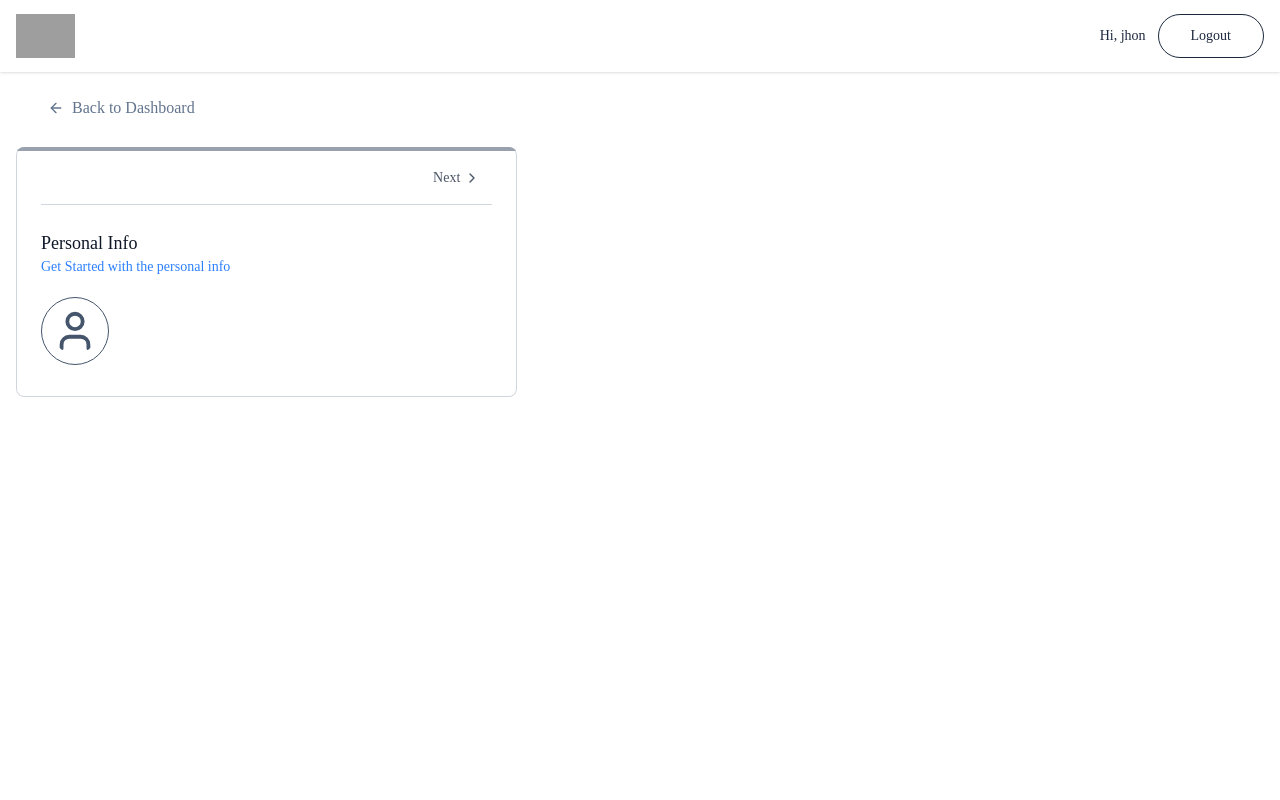
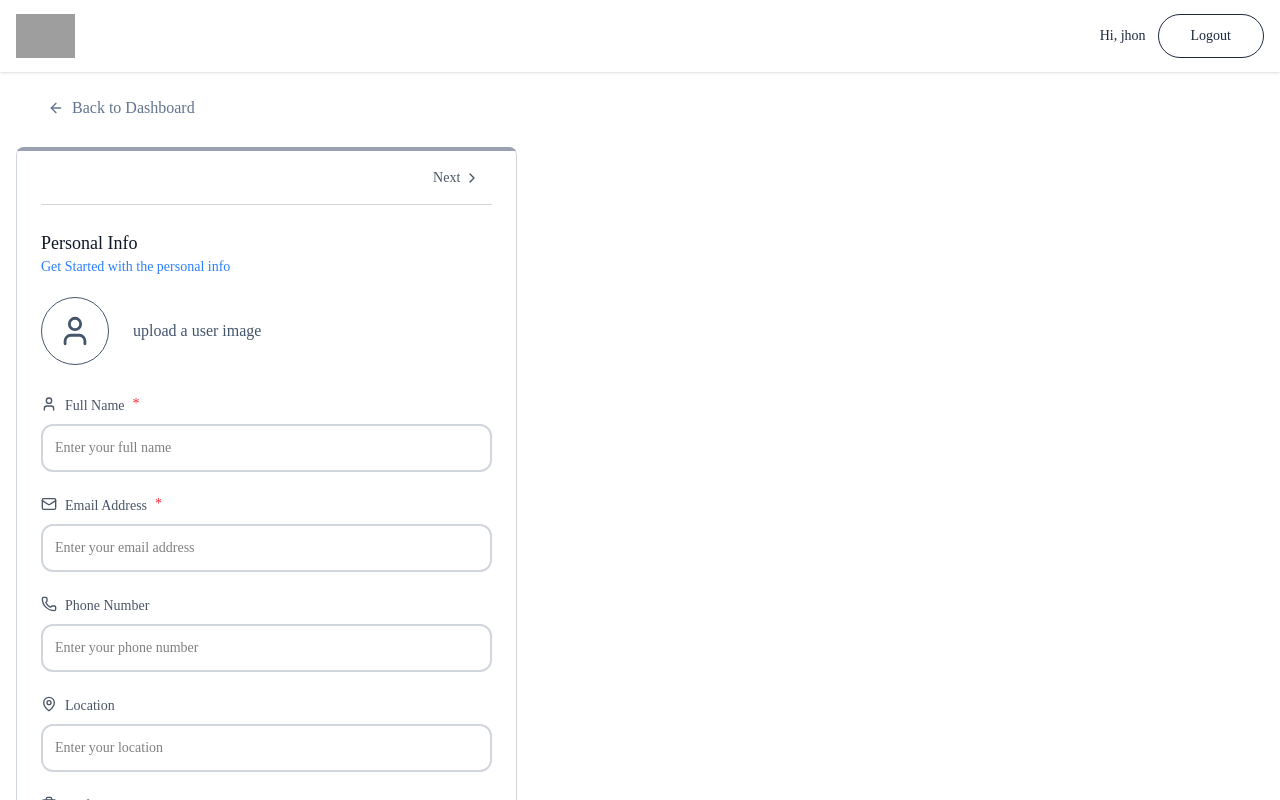
Before and after one commit to MithranMurugavel/Resume-Builder, a React (Vite) app in the folder frontend/: page /app/builder/1 in a window 1280 px wide. Shown: the top 800 px of the page. Built offline with nearby package versions, Linux system fonts and the light colour scheme; grey boxes are pictures that could not be loaded; a web font is replaced by a local one.

Commit message:
feat:added input fields in buildpage(personal info)

```diff
--- a/frontend/package.json
+++ b/frontend/package.json
@@ -14,6 +14,7 @@
     "lucide-react": "^1.46.0",
     "react": "^19.2.8",
     "react-dom": "^19.2.8",
+    "react-icons": "^5.7.0",
     "react-router-dom": "^7.18.4",
     "tailwindcss": "^4.3.3"
   },
--- a/frontend/src/component/PersonalInfo.jsx
+++ b/frontend/src/component/PersonalInfo.jsx
@@ -1,14 +1,36 @@
-import { User } from 'lucide-react'
+import { BriefcaseBusiness, Globe, Mail, MapPin, Phone, User, } from 'lucide-react'
 import React from 'react'
 
 const PersonalInfo = ({ data, onChange, rmvBackground, setrmvBackground }) => {
 
-    const  handleChange =(field,value)=>
-    {
-        onChange({...data,[field]:value})
+    const handleChange = (field, value) => {
+        onChange({ ...data, [field]: value })
 
     }
 
+    const fields = [
+
+        {
+            key: "full_name", label: "Full Name", icon: User, type: "text", required: true
+        },
+
+        {
+            key: "email", label: "Email Address", icon: Mail, type: "email", required: true
+        },
+
+        { key: "phone", label: "Phone Number", icon: Phone, type: "tel" },
+
+        { key: "location", label: "Location", icon: MapPin, type: "text" },
+
+        {
+            key: "profession", label: "Profession", icon: BriefcaseBusiness, type: "text"
+        },
+
+        { key: "linkedin", label: "LinkedIn Profile", icon: MapPin, type: "url" },
+
+        { key: "website", label: "Personal Website", icon: Globe, type: "url" }
+
+    ]
     return (
         <div>
             <h3 className="text-lg font-semibold text-gray-900">Personal Info</h3>
@@ -18,15 +40,50 @@ const PersonalInfo = ({ data, onChange, rmvBackground, setrmvBackground }) => {
                 <label>
                     {
                         data.image ? (
-                            <img className="w-16 h-16 rounded-full object-cover mt-5 ring ring-slate-400 cursor-pointer" src = {typeof data.image == 'string' ? data.image : URL.createObjectURL(data.image)} />
+                            <img className="w-16 h-16 rounded-full object-cover mt-5 ring ring-slate-400 cursor-pointer" src={typeof data.image == 'string' ? data.image : URL.createObjectURL(data.image)} />
                         ) : (
-                            <div className="inline-flex items-center gap-2 mt-5 text-slate-600 hover:text-slate-800 cursor-pointer">
-                                <User className="size-17 p-2.5 border rounded-full " />
+                            <div className="inline-flex items-center gap-6 mt-5 text-slate-600 hover:text-slate-800 cursor-pointer">
+                                <User className="size-17 p-2.5 border rounded-full px-4" /> upload a user image
                             </div>)
                     }
-                    <input onChange={(e) => handleChange("image", e.target.file[0])} type="file" accept="image/jpeg, image/png" className="hidden" />
+                    <input onChange={(e) => handleChange("image", e.target.files[0])} type="file" accept="image/jpeg, image/png" className="hidden" />
                 </label>
+                {
+                    typeof data.image === 'object' && (
+                        <div className="flex flex-col gap-1 pl-4 text-sm">
+                            <p>Remove Background</p>
+                            <label className="relative inline-flex items-center cursor-pointer text-grey-900 gap-3">
+                                <input type="checkbox" className="sr-only peer" onChange={() => {
+                                    setrmvBackground(prev => !prev)
+                                }} checked={rmvBackground} />
+                                <div className="w-9 h-5 bg-slate-300 rounded-full peer peer-checked:bg-green-600 transition-color duration-200"></div>
+                                <span className='dot absolute left-1 top-1 w-3 h-3 bg-white rounded-full transition-transform duration-200 ease-in-out peer-checked:translate-x-4'></span>
+                            </label>
+                        </div>
+                    )
+                }
             </div>
+
+            {
+                fields.map((field) => {
+                    const Icon = field.icon;
+
+                    return (
+                        <div key={field.key} className="space-y-1 mt-5">
+                            <label className='flex items-center gap-2 text-sm font-medium text-gray-600'>
+
+                                <Icon className="size-4" />
+
+                                <span className='mt-1'>
+                                    {field.label}
+                                </span>
+                                {field.required && <span className="text-red-500">*</span>}
+                            </label>
+                            <input type={field.type} value={data[field.key] || ""} onChange={(e) => handleChange(field.key, e.target.value)} className=" mt-1 w-full px-3 py-2 border-2 border-gray-300 rounded-xl focus:ring focus:ring-blue-300 focus:border-blue-300 outline-none transition-colors text-sm h-12" placeholder={`Enter your ${field.label.toLowerCase()}`} required={field.required} />
+                        </div>
+                    )
+                })
+            }
         </div>
     )
 }
--- a/frontend/src/pages/Dashboard.jsx
+++ b/frontend/src/pages/Dashboard.jsx
@@ -95,7 +95,7 @@ const Dashboard = () => {
             <form onSubmit={ResumeCreate} onClick={() => setCreateResume(false)} className="fixed inset-0 bg-black/70 backdrop-blur bg-opacity-50 z-10 flex items-center justify-center">
               <div className="relative bg-slate-50 border shadow-md rounded-lg w-full max-w-sm p-6" onClick={e => e.stopPropagation()}>
                 <h2 className="text-xl font-bold mb-4">Create a Resume</h2>
-                <input onchange ={(e)=>{setTitle(e.target.value)}} value={title}type="text" placeholder="Enter your file name" className="w-full px-4 py-2 mb-4 focus:border-green-600 ring-green-600 border rounded" required />
+                <input onChange ={(e)=>{setTitle(e.target.value)}} value={title}type="text" placeholder="Enter your file name" className="w-full px-4 py-2 mb-4 focus:border-green-600 ring-green-600 border rounded" required />
                 <div className="flex justify-end">
                   <button className="w-24 py-2 bg-black text-white rounded-xl hover:bg-blue-600 transition-color" type="submit">Create</button>
                 </div>
--- a/frontend/src/pages/ResumeBuilder.jsx
+++ b/frontend/src/pages/ResumeBuilder.jsx
@@ -88,7 +88,7 @@ const ResumeBuilder = () => {
                     {/* Form Content */}
               <div>
                       {active.id == "personal" && (
-                         <PersonalInfo data={resume.personal_info} onChange={(data)=>setResume(prev=>({...prev,personal_info:data}))} />
+                         <PersonalInfo data={resume.personal_info} onChange={(data)=>setResume(prev=>({...prev,personal_info:data}))} rmvBackground={rmvBackground} setrmvBackground={setrmvBackground}/>
                       )}
               </div>
             </div>
```
Also changed, not shown: 1 other file (tests, documents, lock files or other folders).
